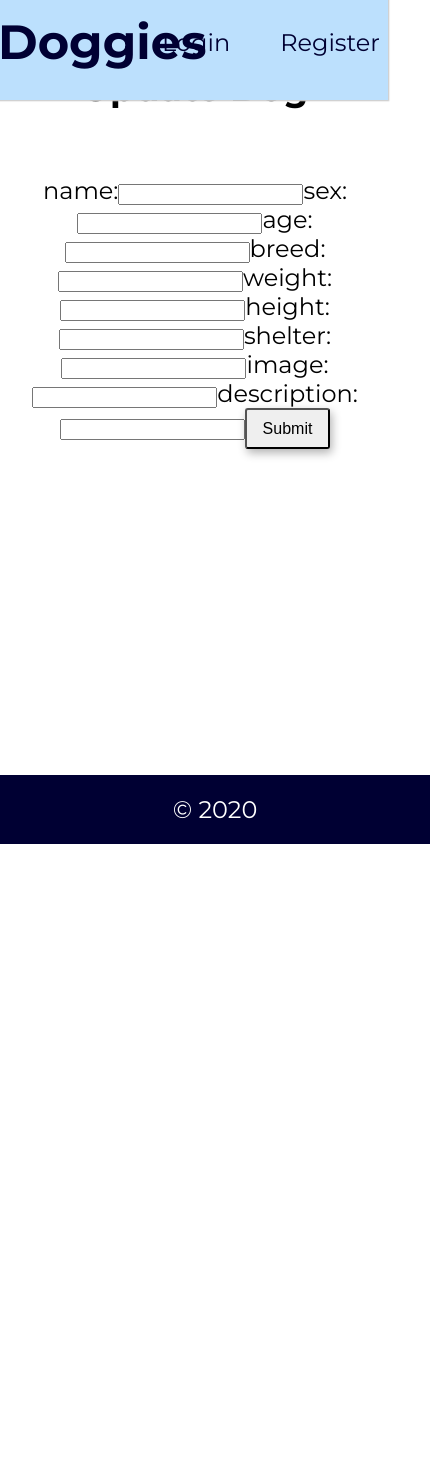
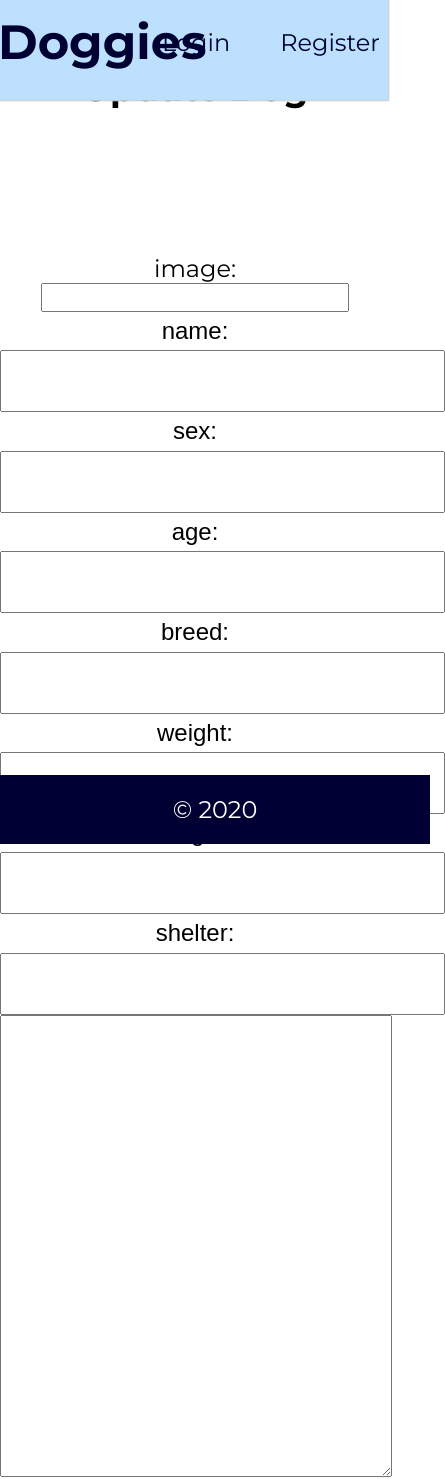
Before and after one commit to sbaayel/Doggies, a React (Create React App) app in the folder client/: page /dogs/1/edit in a window 390 px wide. Shown: the top 1479 px of the page, 445 px wide, since content can reach past the window. Before the commit the page ends 844 px from the top, so only its background shows below. Built offline with nearby package versions, Linux system fonts and the light colour scheme; no server answers.

Commit message:
incomplete update css

```diff
--- a/client/src/components/Main.jsx
+++ b/client/src/components/Main.jsx
@@ -50,9 +50,9 @@ export default class Main extends Component {
 
   handleAdoptSubmit = async (adoptData, dogId) => {
     const adoptDog = await postAdopt(adoptData, dogId);
-    this.setState(prevState => ({
-      posts: [...prevState.posts, adoptDog]
-    }))
+    // this.setState(prevState => ({
+    //   dogs: [...prevState.dogs, adoptDog]
+    // }))
   }
 
 
--- /dev/null
+++ b/client/src/components/UpdateDog.css
@@ -0,0 +1,148 @@
+/* .edit-update{
+  display: flex;
+ flex-wrap: wrap;
+ margin: 10px;
+justify-content: center;
+
+
+}
+h3{
+  margin-top: 100px;
+}
+.edit-container{
+  margin-left: 100px;
+}
+.update-div-description{
+  margin-left: 100px;
+} */
+
+
+@import url('https://fonts.googleapis.com/css2?family=Share+Tech&display=swap');
+
+.edit-update {
+    display: flex;
+    flex-direction: column;
+    padding-bottom: 5%;
+
+    padding-top: 20%;
+}
+.edit-update h3{
+  font-family: 'Share Tech', sans-serif;
+  font-size: 3.5em;
+  text-align: center;
+
+}
+.image-container {
+    display: flex;
+    flex-direction: column;
+    align-items: center;
+}
+
+.edit-image {
+  display: block;
+    width: 500px;
+    max-width: 100%;
+   margin-bottom: 2%;
+border: 1px solid black;
+border-radius: 5px;
+
+}
+
+.input-image {
+    width: 300px;
+    text-align: center;
+    font-size: 20px;
+    font-family: Arial, Helvetica, sans-serif;
+    }
+
+.edit-container {
+    font-family: Arial, Helvetica, sans-serif;
+    line-height: 1.6;
+    width: 100%;
+    padding-bottom: 200px;
+}
+
+.edit-input {
+    font-family: 'Share Tech', sans-serif;
+    font-size: 3em;
+    letter-spacing: 1px;
+    padding: 5px;
+
+}
+
+
+.textarea-description {
+    font-family: Arial, Helvetica, sans-serif;
+    font-size: 1.2em;
+    padding: 10px;
+    letter-spacing: .9px;
+    line-height: 1.6;
+}
+
+.save-button {
+    font-size: 1.5em;
+    font-family: Arial, Helvetica, sans-serif;
+    height: 40px;
+    width: 200px;
+    background-color: black;
+    margin-top: 40px;
+   padding: 2px;
+    color: white;
+    border: none;
+    box-shadow: 2px 2px 10px 2px #CECECE;
+    cursor: pointer;
+}
+.delete-button:hover{
+  background-color: #802509;
+}
+.save-button:hover{
+  background-color: #244f24;
+}
+
+
+
+@media (max-width: 800px) {
+  .edit-input{
+
+
+        font-size: 1.8em;
+
+    }
+    .edit-form {
+        padding: 0px;
+    }
+    .textarea-description {
+        width: 100%;
+        padding: 0px;
+    }
+    .product-edit {
+
+        flex-direction: column;
+        padding-top: 40%;
+    }
+    .image-container {
+        width: 100%;
+    }
+    .edit-product-image {
+        width: 100%;
+    }
+    .delete-button, .save-button {
+      margin: 2% auto;
+    }
+}
+@media (max-width: 600px) {
+.edit-product{
+  padding-left: 0;
+  padding-right: 0;
+  padding-bottom: 1%;
+
+}
+  .edit-product-image{
+    width: 100%;
+
+
+  }
+  .product-edit h3{
+    font-size: 2em;
+  }
+}
--- a/client/src/components/UpdateDog.jsx
+++ b/client/src/components/UpdateDog.jsx
@@ -1,6 +1,7 @@
 import React, { Component } from 'react'
 import { getOneDog } from '../services/api-helper';
 import '../App.css'
+import './UpdateDog.css'
 export default class UpdateDog extends Component {
   state = {
     name: "",
@@ -43,78 +44,104 @@ export default class UpdateDog extends Component {
 
   render() {
     return (
-      <form onSubmit={(e) => {
+      <div className="main-container">
+        <h3>Update Dog</h3>
+      <form className="edit-update" onSubmit={(e) => {
         e.preventDefault();
         this.props.handleDogUpdate(this.props.dogId, this.state);
         this.props.history.push('/dogs');
         }}>
-        <h3>Update Dog</h3>
+
+          <div className="image-container">
+          {/* <img className="edit-image" src={dog.image} alt={dog.name}/> */}
+          <lable>image:</lable>
+          <input className="input-image"
+          name="image"
+          type="text"
+          value={this.state.image}
+          onChange={this.handleChange}
+          />
+        </div>
+
+        <div className="edit-container">
         <lable>name:</lable>
-        <input
+        <input className="edit-input"
           name="name"
           type="text"
           value={this.state.name}
           onChange={this.handleChange}
          />
+
         <lable>sex:</lable>
-<input
+        <input className="edit-input"
           name="sex"
           type="text"
           value={this.state.sex}
           onChange={this.handleChange}
           />
+
         <lable>age:</lable>
-<input
+        <input className="edit-input"
           name="age"
           type="text"
           value={this.state.age}
           onChange={this.handleChange}
         />
+
+
         <lable>breed:</lable>
-        <input
+        <input className="edit-input"
           name="breed"
           type="text"
           value={this.state.breed}
           onChange={this.handleChange}
         />
+
+
+
         <lable>weight:</lable>
-        <input
+        <input className="edit-input"
           name="weight"
           type="text"
           value={this.state.weight}
           onChange={this.handleChange}
             />
+
+
+
         <lable>height:</lable>
-        <input
+        <input className="edit-input"
           name="height"
           type="text"
           value={this.state.height}
           onChange={this.handleChange}
             />
+
         <lable>shelter:</lable>
-        <input
+          <input className="edit-input"
           name="shelter"
           type="text"
           value={this.state.shelter}
           onChange={this.handleChange}
             />
-<lable>image:</lable>
-        <input
-          name="image"
-          type="text"
-          value={this.state.image}
-          onChange={this.handleChange}
-        />
-<lable>description:</lable>
-        <input
+
+            <textarea className="textarea-description"
+              rows={10}
+              cols={78}
           name="description"
           type="text"
           value={this.state.description}
           onChange={this.handleChange}
           />
-        <button>Submit</button>
+
+            <button className="save-button">Submit</button>
+          </div>
+
+
+
 
         </form>
+        </div>
     )
   }
 }
```
Lines whose indentation alone changed are shown as unchanged.
